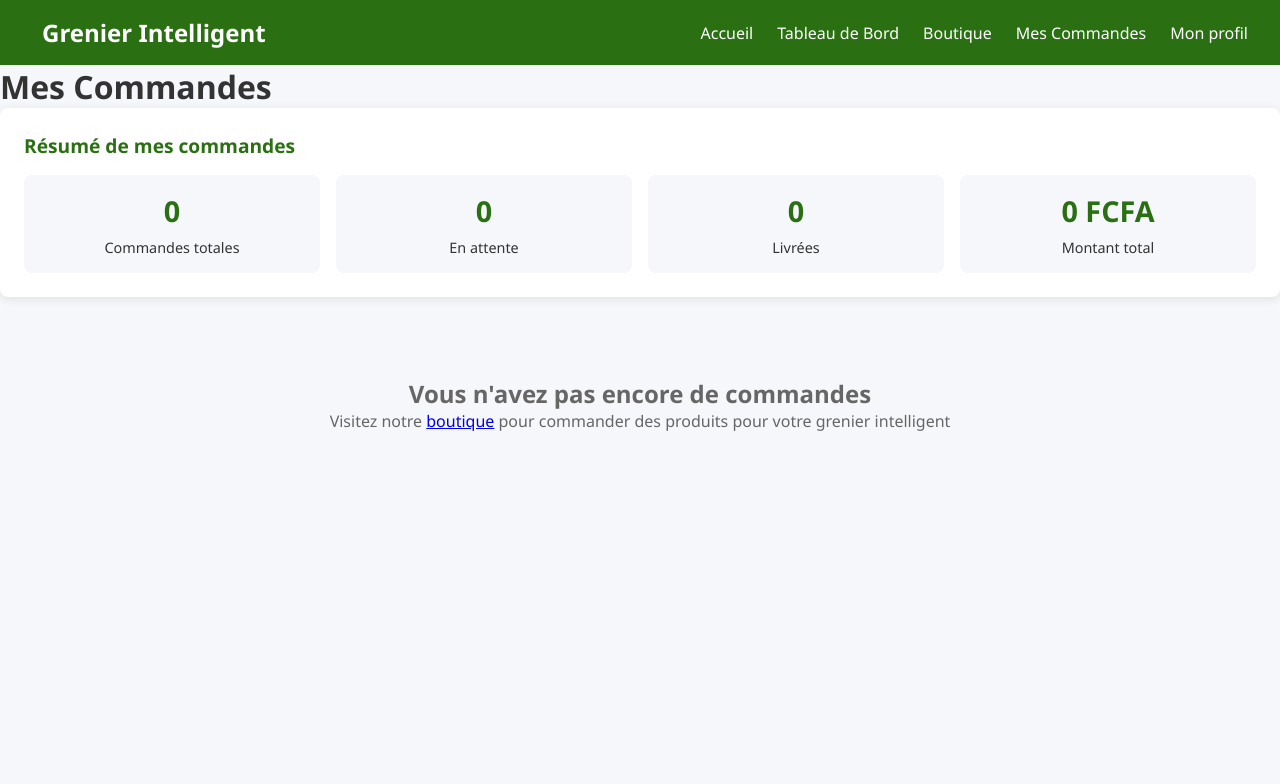
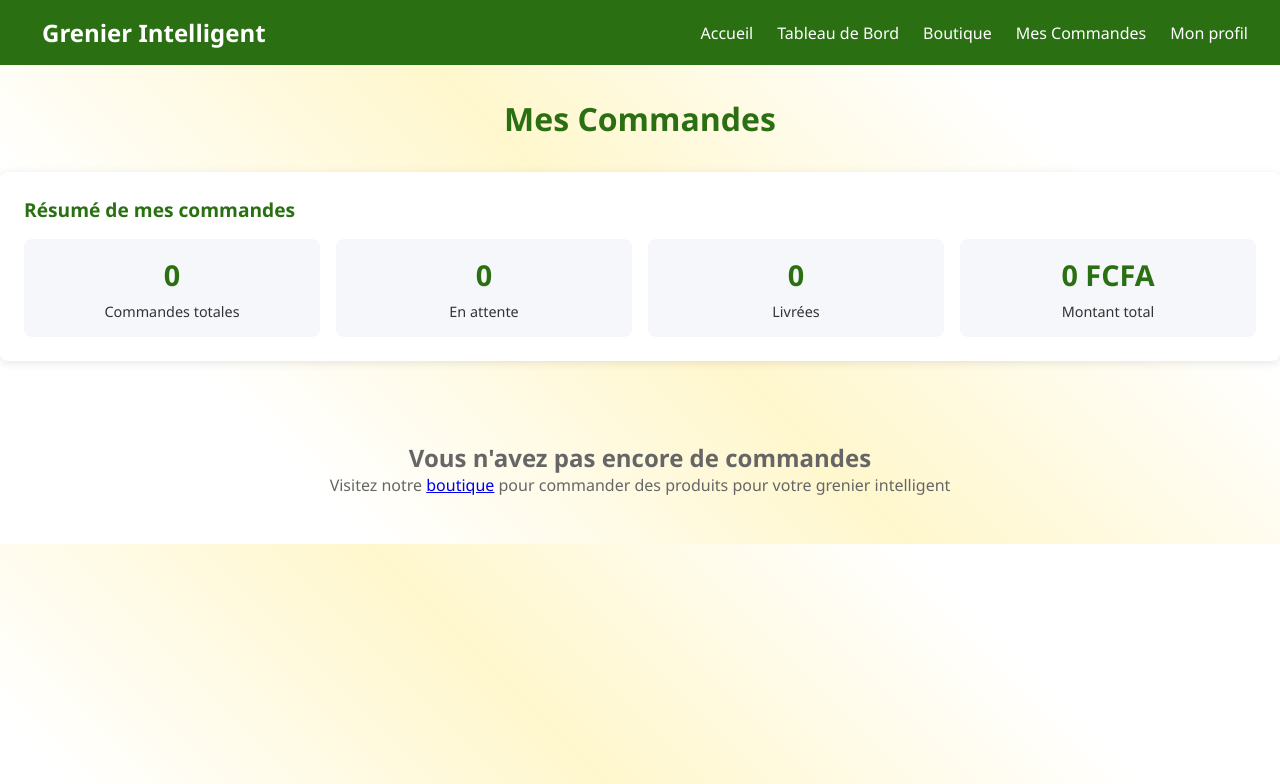
Before and after one commit to diarraaaa/AgrigrenierIOT, a Flask app: page /mescommandes in a window 1280 px wide. Shown: the top 784 px of the page. Run offline with Flask 3, Linux system fonts and the light colour scheme; the visitor is signed in with stand-in values (Sample User, id 1); data that the repository does not hold is empty; parts of the project's set-up code (start-up, migrations or seed data) failed here and were passed over.

Commit message:
css mes commandes

```diff
--- a/app/templates/mescommandes.html
+++ b/app/templates/mescommandes.html
@@ -26,7 +26,7 @@
         }
 
         body {
-            background-color: var(--background-color);
+            background:linear-gradient(45deg, transparent 20%, rgba(255, 215, 0, 0.2) 50%, transparent 80%);
             color: var(--text-color);
         }
 
@@ -80,7 +80,13 @@
             left: 0;
             bottom: -10px;
         }
-
+        h1.page-title {
+            position: relative;
+            font-size: 2rem;
+            margin: 2rem 0;
+            text-align: center;
+            color: var(--secondary-color);
+        }
         .summary-card {
             background-color: var(--white);
             border-radius: 8px;
```
